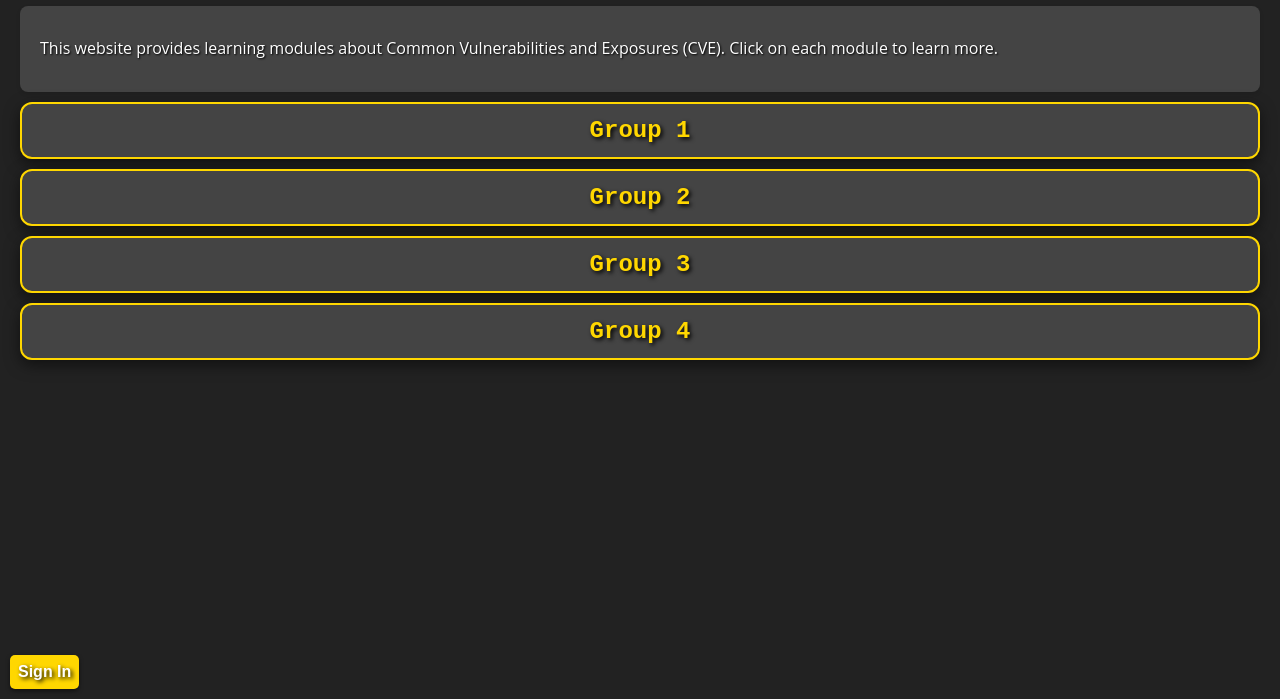
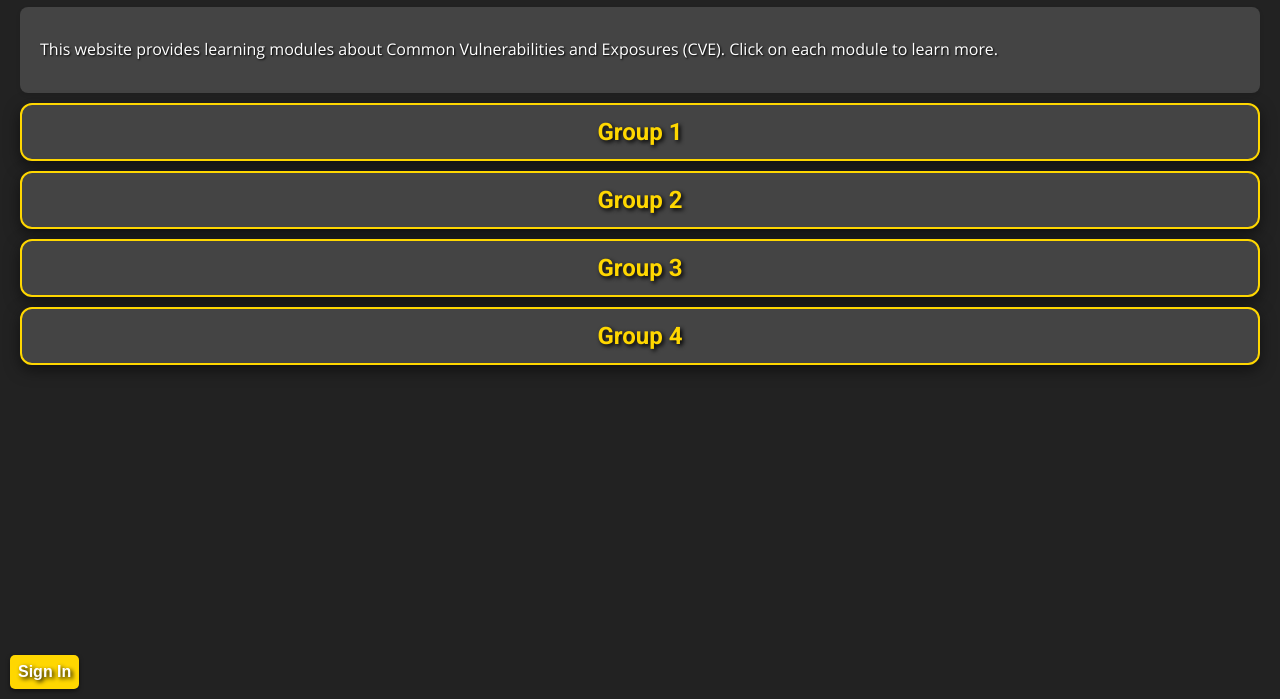
Before and after one commit to ImChet/NSF-CASE, a website: page src/index.html in a window 1280 px wide. Shown: the part 101-800 px from the top of the page. Drawn offline with Linux system fonts and the light colour scheme.

Commit message:
Typography of MTU followed

```diff
--- a/src/index.html
+++ b/src/index.html
@@ -5,6 +5,8 @@
     <meta charset="UTF-8">
     <meta name="viewport" content="width=device-width, initial-scale=1.0">
     <title>CASE Learning Modules</title>
+    <link href="https://fonts.googleapis.com/css2?family=Open+Sans:wght@400;600;700&display=swap" rel="stylesheet">
+    <link href="https://fonts.googleapis.com/css2?family=Roboto:wght@400;700&display=swap" rel="stylesheet">
     <link rel="stylesheet" href="stylesheets/index.css">
     <script src="index.js"></script>
 </head>
--- a/src/stylesheets/index.css
+++ b/src/stylesheets/index.css
@@ -1,11 +1,20 @@
-/* Import custom font */
+/* Import custom fonts */
 @font-face {
-    font-family: 'Kanit';
-    src: url('https://fonts.googleapis.com/css2?family=Kanit:wght@500&display=swap');
+  font-family: 'Roboto';
+  src: local('Roboto'), url('https://fonts.googleapis.com/css2?family=Roboto:wght@400;700&display=swap') format('woff2');
+  font-weight: 400;
+  font-style: normal;
+}
+
+@font-face {
+  font-family: 'Open Sans';
+  src: local('Open Sans'), url('https://fonts.googleapis.com/css2?family=Open+Sans:wght@400;600;700&display=swap') format('woff2');
+  font-weight: 400;
+  font-style: normal;
 }
 
 body {
-  font-family: "Kanit", sans-serif;
+  font-family: "Roboto", sans-serif; /* Use Roboto for body copy and headlines */
   margin: 0;
   padding: 20px;
   background-color: #222;
@@ -48,7 +57,7 @@ h1 {
 }
 
 .authors {
-  font-family: "Open Sans", sans-serif; /* Different font for descriptions */
+  font-family: "Open Sans", sans-serif; /* Use Open Sans for descriptions */
   font-size: 1em;
   padding: 20px;
   margin: 10px 0;
@@ -86,7 +95,7 @@ h2:hover {
 }
 
 .description {
-  font-family: "Open Sans", sans-serif; /* Different font for descriptions */
+  font-family: "Open Sans", sans-serif; /* Use Open Sans for descriptions */
   font-size: 1em;
   padding: 20px;
   margin: 10px 0;
@@ -170,7 +179,7 @@ h2,
 h3,
 .initiateButton,
 #collapseButton {
-  font-family: "Roboto Mono", monospace;
+  font-family: "Roboto", monospace;
   text-shadow: 2px 2px 4px #000;
 }
 
--- a/src/stylesheets/signin.css
+++ b/src/stylesheets/signin.css
@@ -1,11 +1,17 @@
-/* Import custom font */
+/* Import custom fonts */
 @font-face {
-    font-family: 'Kanit';
-    src: url('https://fonts.googleapis.com/css2?family=Kanit:wght@500&display=swap');
+  font-family: 'Roboto';
+  font-weight: 400, 700;
+  src: url('https://fonts.googleapis.com/css2?family=Roboto:wght@400;700&display=swap');
+}
+
+@font-face {
+  font-family: 'Open Sans';
+  src: url('https://fonts.googleapis.com/css2?family=Open+Sans&display=swap');
 }
 
 body {
-  font-family: 'Kanit', sans-serif;
+  font-family: 'Roboto', sans-serif;
   margin: 0;
   padding: 0;
   background-color: #333;
@@ -46,6 +52,7 @@ input[type="text"], input[type="password"] {
 }
 
 button {
+  font-family: 'Open Sans', sans-serif;
   background: #ffd700;
   background-size: 200% 200%;
   color: #fff;
```
Also changed, not shown: src/signin.html (+2 -0 lines).
